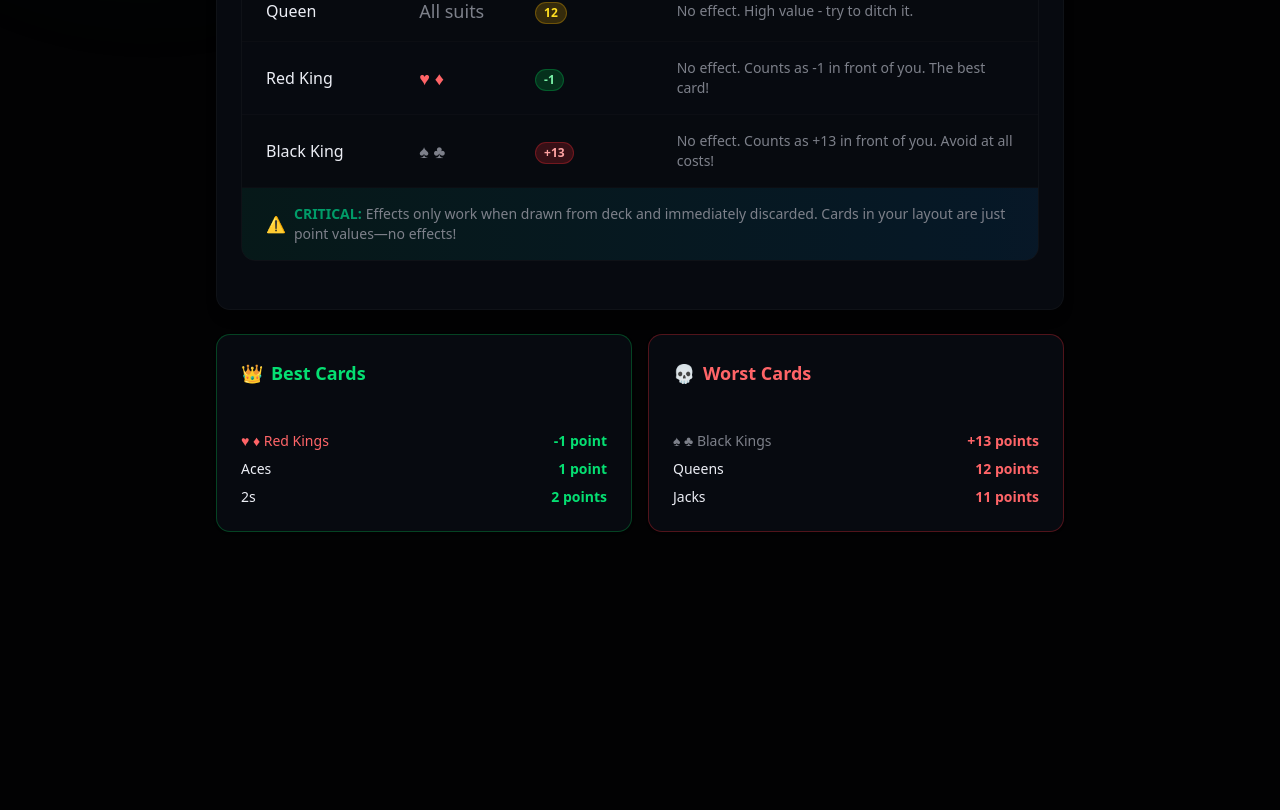
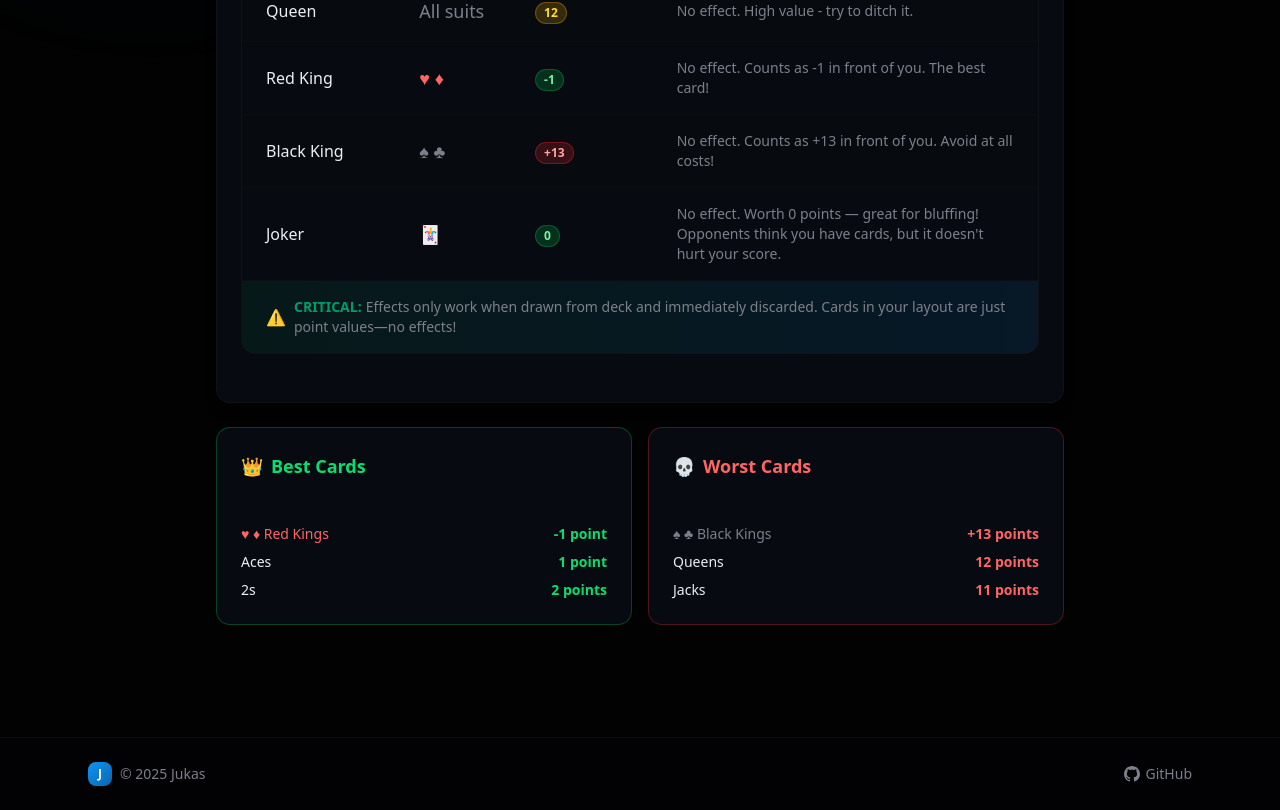
Before and after one commit to Peckage/jukas, a Next.js app: page /cards in a window 1280 px wide. Shown: the part 905-1715 px from the top of the page. Before the commit the page ends 1549 px from the top, so only its background shows below. Built offline with nearby package versions, Linux system fonts and the light colour scheme.

Commit message:
feat: add Joker card and move footer to global layout
- Add Joker card (0 points) to card reference - great for bluffing
- Move footer from homepage to layout.tsx for global consistency
- Footer hidden on mobile (MobileNav takes its place)

```diff
--- a/src/app/layout.tsx
+++ b/src/app/layout.tsx
@@ -109,6 +109,37 @@ export default function RootLayout({
         {/* Main content */}
         <main>{children}</main>
 
+        {/* Global Footer - hidden on mobile (MobileNav takes its place) */}
+        <footer className="hidden md:block border-t border-border/50 bg-card/30">
+          <div className="mx-auto max-w-6xl px-4 sm:px-6 py-6">
+            <div className="flex items-center justify-between">
+              <div className="flex items-center gap-2">
+                <div className="h-6 w-6 rounded-md bg-linear-to-br from-primary to-primary/70 flex items-center justify-center">
+                  <span className="text-white font-bold text-xs">J</span>
+                </div>
+                <span className="text-sm text-muted-foreground">
+                  © {new Date().getFullYear()} Jukas
+                </span>
+              </div>
+              <a
+                href="https://github.com/mirkodandrea"
+                target="_blank"
+                rel="noopener noreferrer"
+                className="flex items-center gap-1.5 text-sm text-muted-foreground hover:text-foreground transition-colors"
+              >
+                <svg
+                  className="w-4 h-4"
+                  fill="currentColor"
+                  viewBox="0 0 24 24"
+                >
+                  <path d="M12 0c-6.626 0-12 5.373-12 12 0 5.302 3.438 9.8 8.207 11.387.599.111.793-.261.793-.577v-2.234c-3.338.726-4.033-1.416-4.033-1.416-.546-1.387-1.333-1.756-1.333-1.756-1.089-.745.083-.729.083-.729 1.205.084 1.839 1.237 1.839 1.237 1.07 1.834 2.807 1.304 3.492.997.107-.775.418-1.305.762-1.604-2.665-.305-5.467-1.334-5.467-5.931 0-1.311.469-2.381 1.236-3.221-.124-.303-.535-1.524.117-3.176 0 0 1.008-.322 3.301 1.23.957-.266 1.983-.399 3.003-.404 1.02.005 2.047.138 3.006.404 2.291-1.552 3.297-1.23 3.297-1.23.653 1.653.242 2.874.118 3.176.77.84 1.235 1.911 1.235 3.221 0 4.609-2.807 5.624-5.479 5.921.43.372.823 1.102.823 2.222v3.293c0 .319.192.694.801.576 4.765-1.589 8.199-6.086 8.199-11.386 0-6.627-5.373-12-12-12z" />
+                </svg>
+                GitHub
+              </a>
+            </div>
+          </div>
+        </footer>
+
         {/* Mobile Navigation - hidden on desktop */}
         <MobileNav />
       </body>
--- a/src/app/page.tsx
+++ b/src/app/page.tsx
@@ -384,33 +384,6 @@ export default function Home() {
           </div>
         </div>
       </section>
-
-      {/* Footer */}
-      <footer className="border-t border-border/50 bg-card/30 pb-16 md:pb-0">
-        <div className="mx-auto max-w-6xl px-4 sm:px-6 py-6">
-          <div className="flex items-center justify-between">
-            <div className="flex items-center gap-2">
-              <div className="h-6 w-6 rounded-md bg-linear-to-br from-primary to-primary/70 flex items-center justify-center">
-                <span className="text-white font-bold text-xs">J</span>
-              </div>
-              <span className="text-sm text-muted-foreground">
-                © {new Date().getFullYear()} Jukas
-              </span>
-            </div>
-            <a
-              href="https://github.com/mirkodandrea"
-              target="_blank"
-              rel="noopener noreferrer"
-              className="flex items-center gap-1.5 text-sm text-muted-foreground hover:text-foreground transition-colors"
-            >
-              <svg className="w-4 h-4" fill="currentColor" viewBox="0 0 24 24">
-                <path d="M12 0c-6.626 0-12 5.373-12 12 0 5.302 3.438 9.8 8.207 11.387.599.111.793-.261.793-.577v-2.234c-3.338.726-4.033-1.416-4.033-1.416-.546-1.387-1.333-1.756-1.333-1.756-1.089-.745.083-.729.083-.729 1.205.084 1.839 1.237 1.839 1.237 1.07 1.834 2.807 1.304 3.492.997.107-.775.418-1.305.762-1.604-2.665-.305-5.467-1.334-5.467-5.931 0-1.311.469-2.381 1.236-3.221-.124-.303-.535-1.524.117-3.176 0 0 1.008-.322 3.301 1.23.957-.266 1.983-.399 3.003-.404 1.02.005 2.047.138 3.006.404 2.291-1.552 3.297-1.23 3.297-1.23.653 1.653.242 2.874.118 3.176.77.84 1.235 1.911 1.235 3.221 0 4.609-2.807 5.624-5.479 5.921.43.372.823 1.102.823 2.222v3.293c0 .319.192.694.801.576 4.765-1.589 8.199-6.086 8.199-11.386 0-6.627-5.373-12-12-12z" />
-              </svg>
-              GitHub
-            </a>
-          </div>
-        </div>
-      </footer>
     </div>
   );
 }
--- a/src/components/card-matrix-unique.tsx
+++ b/src/components/card-matrix-unique.tsx
@@ -78,6 +78,15 @@ const cardData = [
     value: "+13",
     valueType: "danger",
     effect: "No effect. Counts as +13 in front of you. Avoid at all costs!",
+    hasEffect: false,
+  },
+  {
+    name: "Joker",
+    suits: "🃏",
+    value: "0",
+    valueType: "bonus",
+    effect:
+      "No effect. Worth 0 points — great for bluffing! Opponents think you have cards, but it doesn't hurt your score.",
     hasEffect: false,
   },
 ];
```
